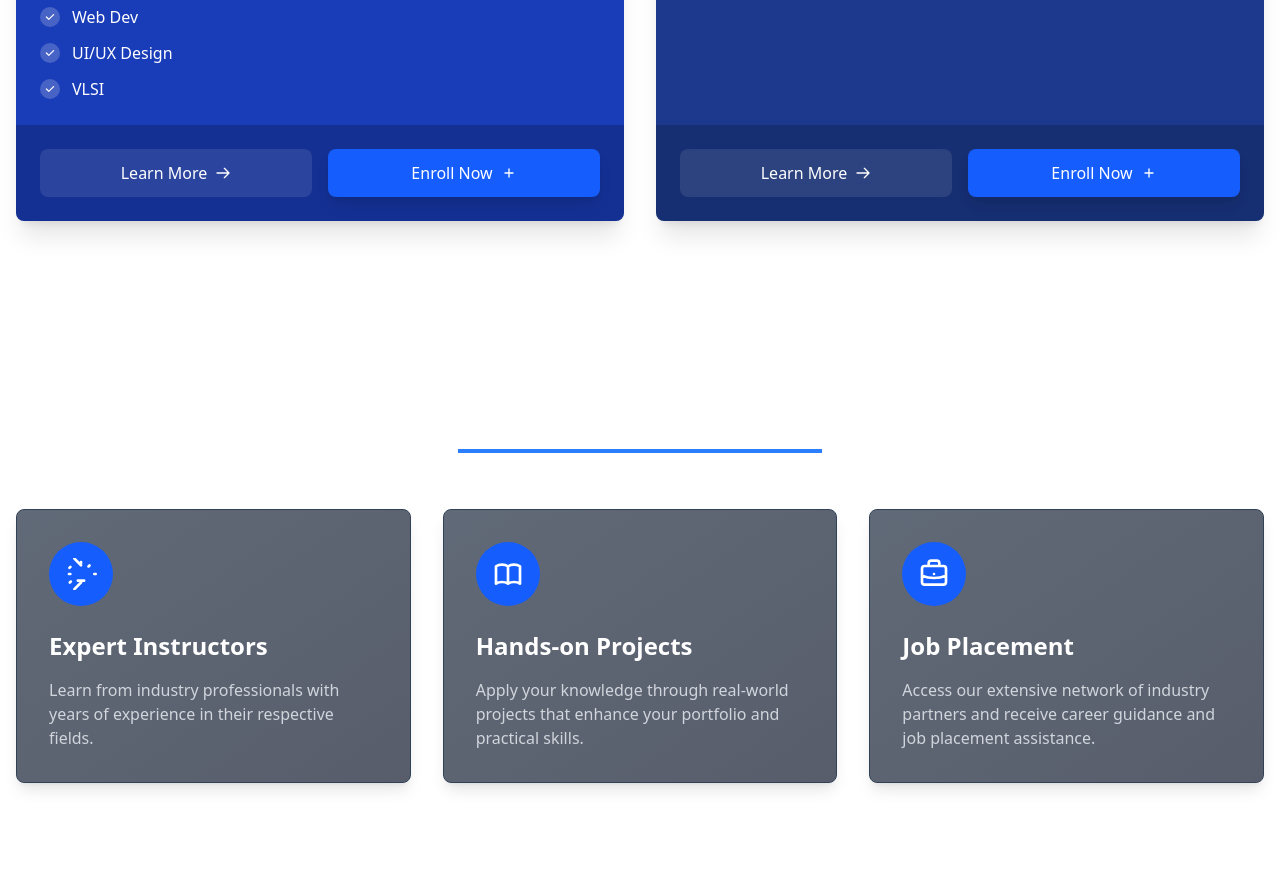
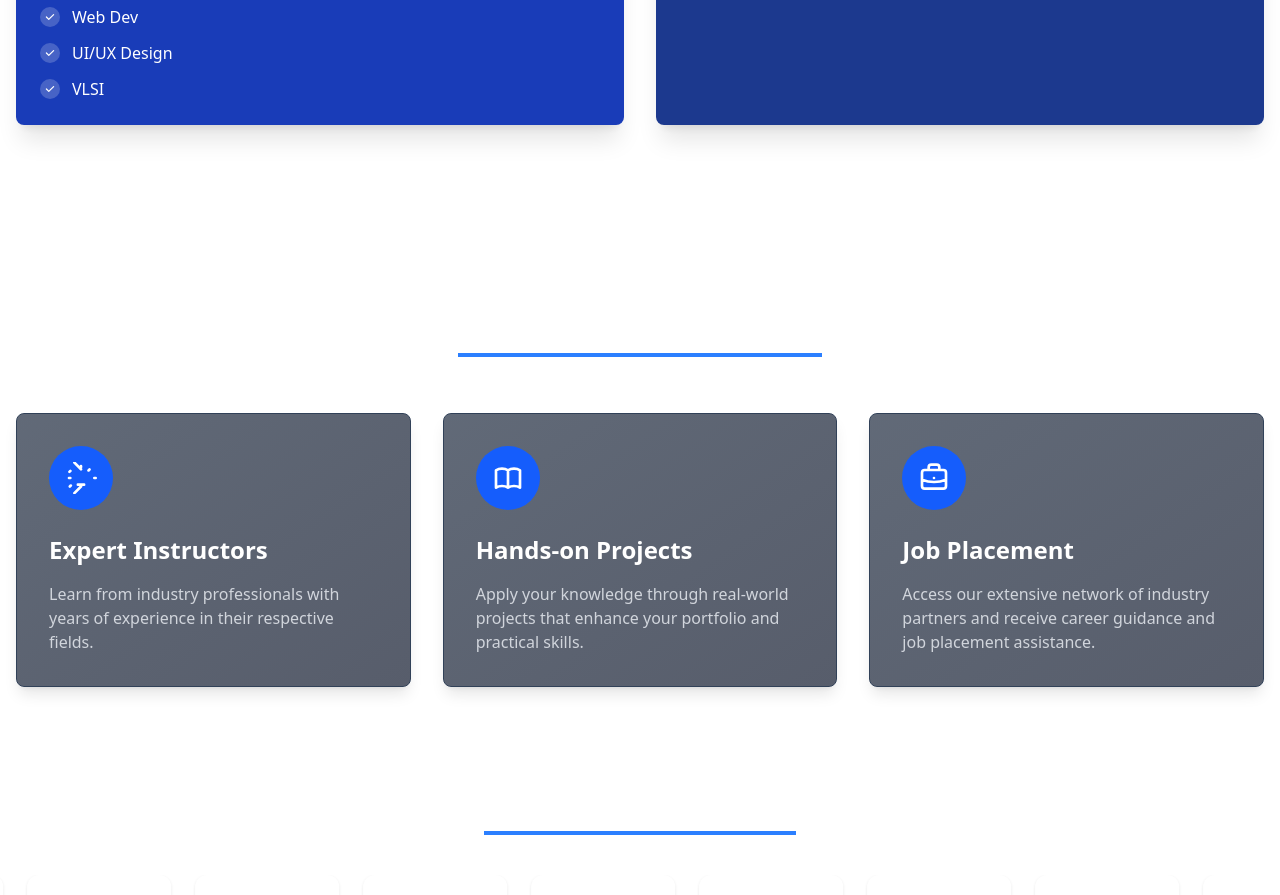
Before and after one commit to mismyst/nextsync, a Next.js app: page / in a window 1280 px wide. Shown: the part 1320-2215 px from the top of the page. Built offline with nearby package versions, Linux system fonts and the light colour scheme.

Commit message:
Update page.tsx

```diff
--- a/app/page.tsx
+++ b/app/page.tsx
@@ -107,22 +107,6 @@ export default function Home() {
                     </ul>
                   </div>
 
-                  <div className="p-6 bg-black/20">
-                    <div className="flex flex-col sm:flex-row gap-4">
-                      <button className="flex-1 py-3 bg-white/10 hover:bg-white/20 text-white rounded-lg backdrop-blur-sm transition-all duration-300 flex items-center justify-center">
-                        Learn More
-                        <svg className="w-4 h-4 ml-2" fill="none" stroke="currentColor" viewBox="0 0 24 24" xmlns="http://www.w3.org/2000/svg">
-                          <path strokeLinecap="round" strokeLinejoin="round" strokeWidth="2" d="M14 5l7 7m0 0l-7 7m7-7H3"></path>
-                        </svg>
-                      </button>
-                      <button className="flex-1 py-3 bg-blue-600 hover:bg-blue-700 text-white rounded-lg shadow-lg transition-all duration-300 font-medium flex items-center justify-center">
-                        Enroll Now
-                        <svg className="w-4 h-4 ml-2" fill="none" stroke="currentColor" viewBox="0 0 24 24" xmlns="http://www.w3.org/2000/svg">
-                          <path strokeLinecap="round" strokeLinejoin="round" strokeWidth="2" d="M12 6v6m0 0v6m0-6h6m-6 0H6"></path>
-                        </svg>
-                      </button>
-                    </div>
-                  </div>
                 </div>
               ))}
             </div>
```
